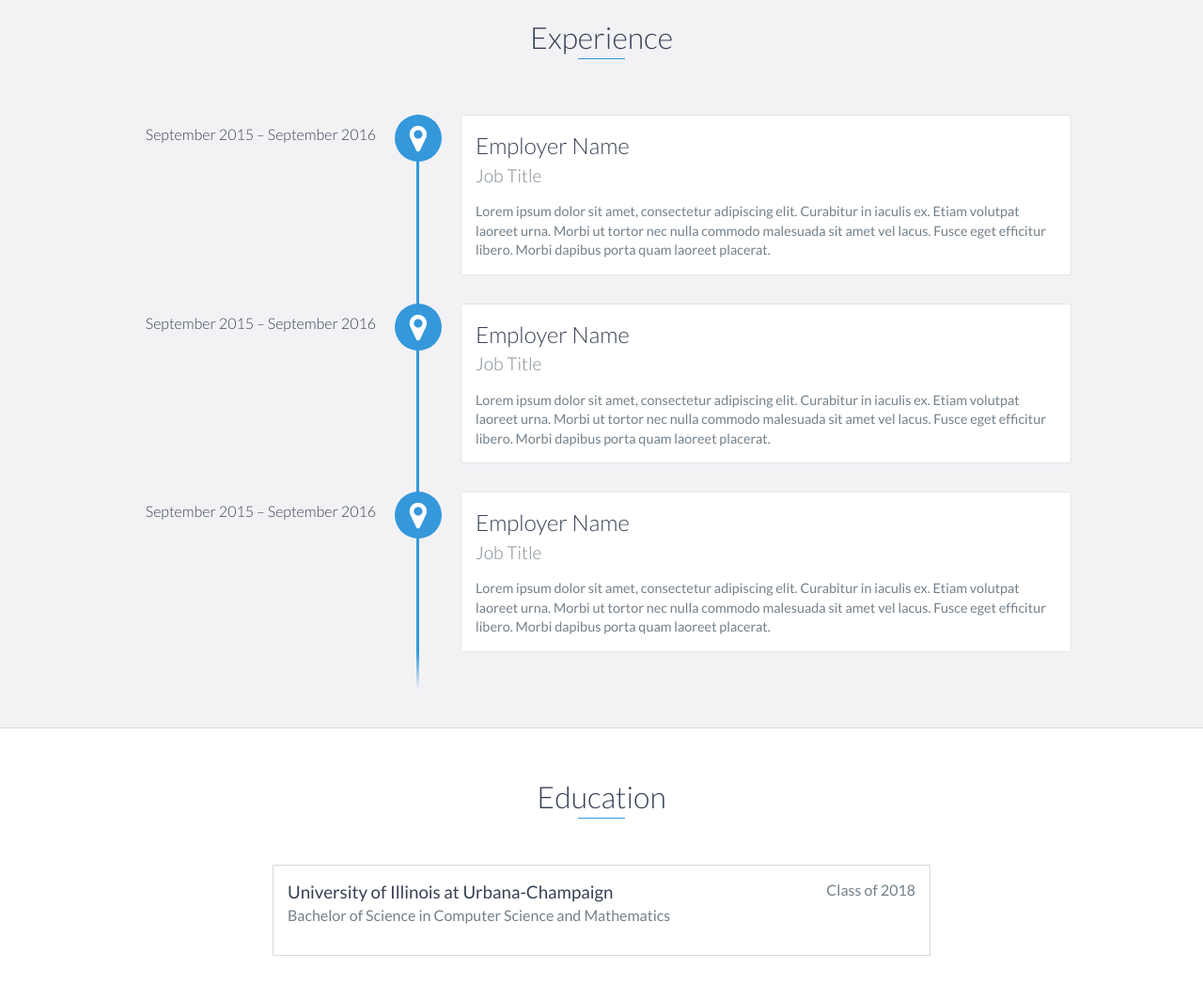
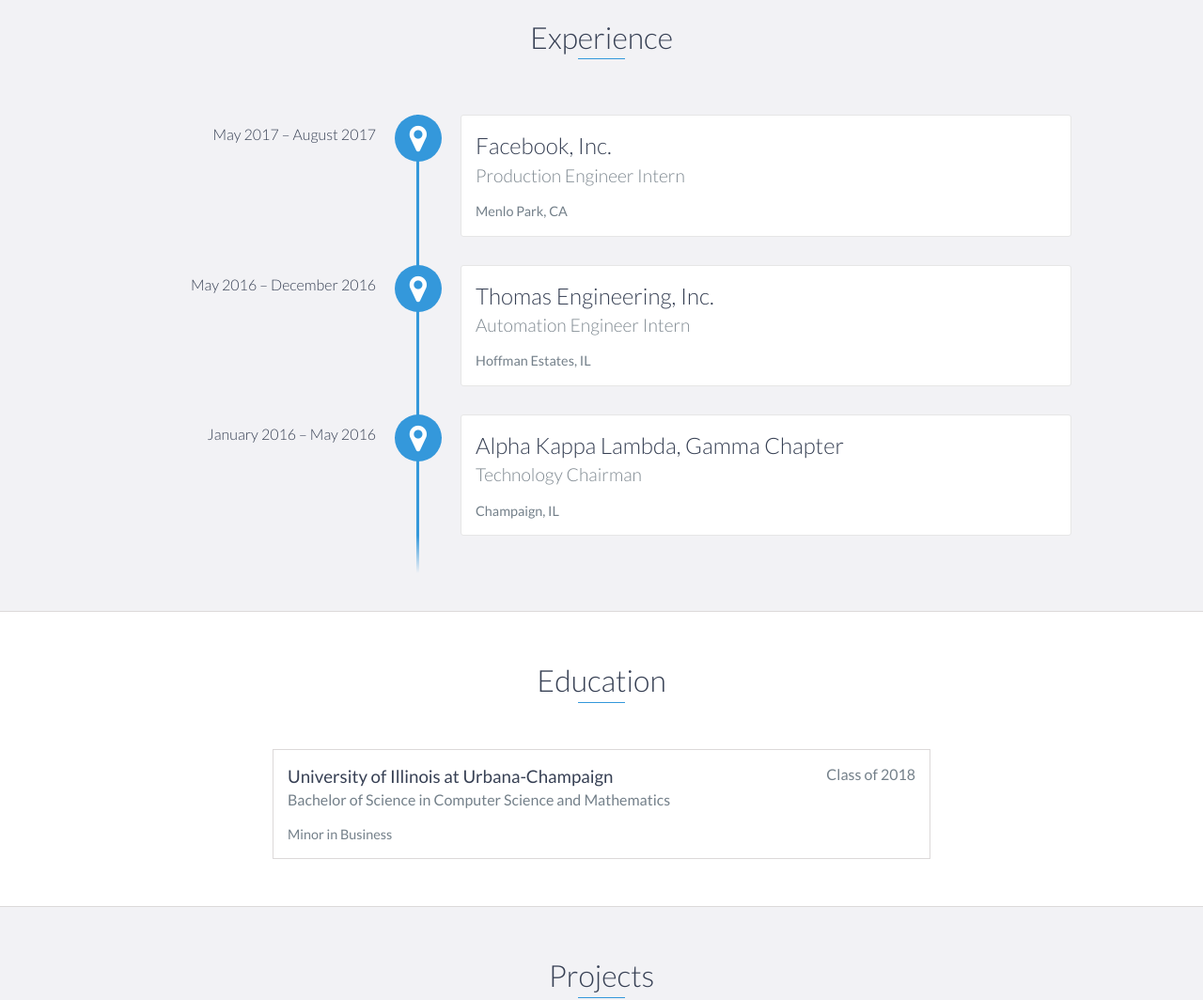
Before and after one commit to dhharris/dhharris.github.io, a website: page index.html in a window 1280 px wide. Shown: the part 1060-2124 px from the top of the page at 94% size. Drawn offline with nearby package versions, Linux system fonts and the light colour scheme.

Commit message:
Add experience section

```diff
--- a/index.html
+++ b/index.html
@@ -88,28 +88,22 @@
   <div id="experience" class="background-alt">
     <h2 class="heading">Experience</h2>
     <div id="experience-timeline">
-      <div data-date="September 2015 – September 2016">
-        <h3>Employer Name</h3>
-        <h4>Job Title</h4>
-        <p>
-          Lorem ipsum dolor sit amet, consectetur adipiscing elit. Curabitur in iaculis ex. Etiam volutpat laoreet urna. Morbi ut tortor nec nulla commodo malesuada sit amet vel lacus. Fusce eget efficitur libero. Morbi dapibus porta quam laoreet placerat.
-        </p>
+      <div data-date="May 2017 – August 2017">
+        <h3>Facebook, Inc.</h3>
+        <h4>Production Engineer Intern</h4>
+        <p>Menlo Park, CA</p>
       </div>
 
-      <div data-date="September 2015 – September 2016">
-        <h3>Employer Name</h3>
-        <h4>Job Title</h4>
-        <p>
-          Lorem ipsum dolor sit amet, consectetur adipiscing elit. Curabitur in iaculis ex. Etiam volutpat laoreet urna. Morbi ut tortor nec nulla commodo malesuada sit amet vel lacus. Fusce eget efficitur libero. Morbi dapibus porta quam laoreet placerat.
-        </p>
+      <div data-date="May 2016 – December 2016">
+        <h3>Thomas Engineering, Inc.</h3>
+        <h4>Automation Engineer Intern</h4>
+        <p>Hoffman Estates, IL</p>
       </div>
 
-      <div data-date="September 2015 – September 2016">
-        <h3>Employer Name</h3>
-        <h4>Job Title</h4>
-        <p>
-          Lorem ipsum dolor sit amet, consectetur adipiscing elit. Curabitur in iaculis ex. Etiam volutpat laoreet urna. Morbi ut tortor nec nulla commodo malesuada sit amet vel lacus. Fusce eget efficitur libero. Morbi dapibus porta quam laoreet placerat.
-        </p>
+      <div data-date="January 2016 – May 2016">
+        <h3>Alpha Kappa Lambda, Gamma Chapter</h3>
+        <h4>Technology Chairman</h4>
+        <p>Champaign, IL</p>
       </div>
     </div>
   </div>
@@ -123,6 +117,7 @@
       <h4>Bachelor of Science in Computer Science and Mathematics</h4>
       <p>
         <!-- Add more details here -->
+        Minor in Business
       </p>
     </div>
     <!-- End .education-block -->
```
